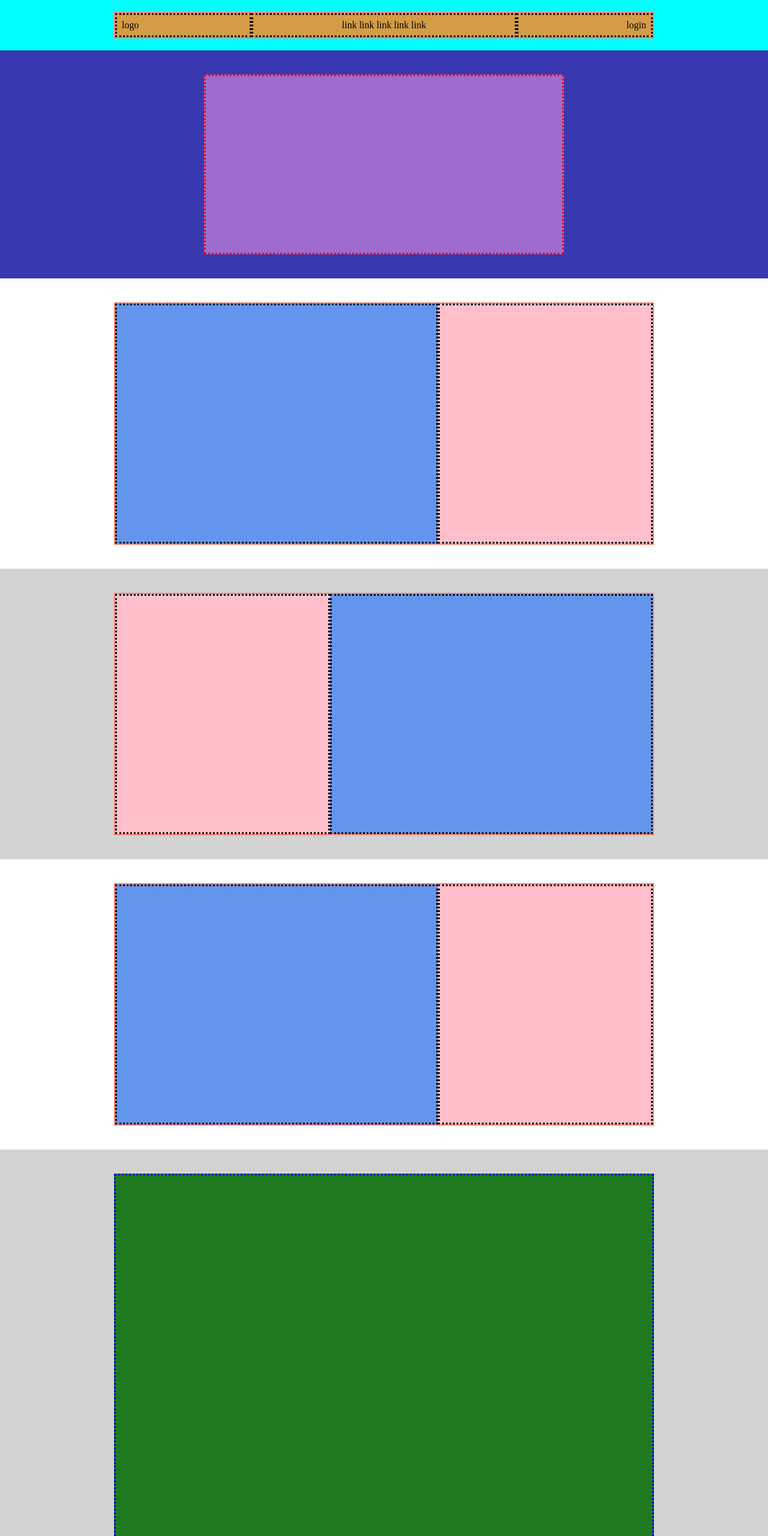
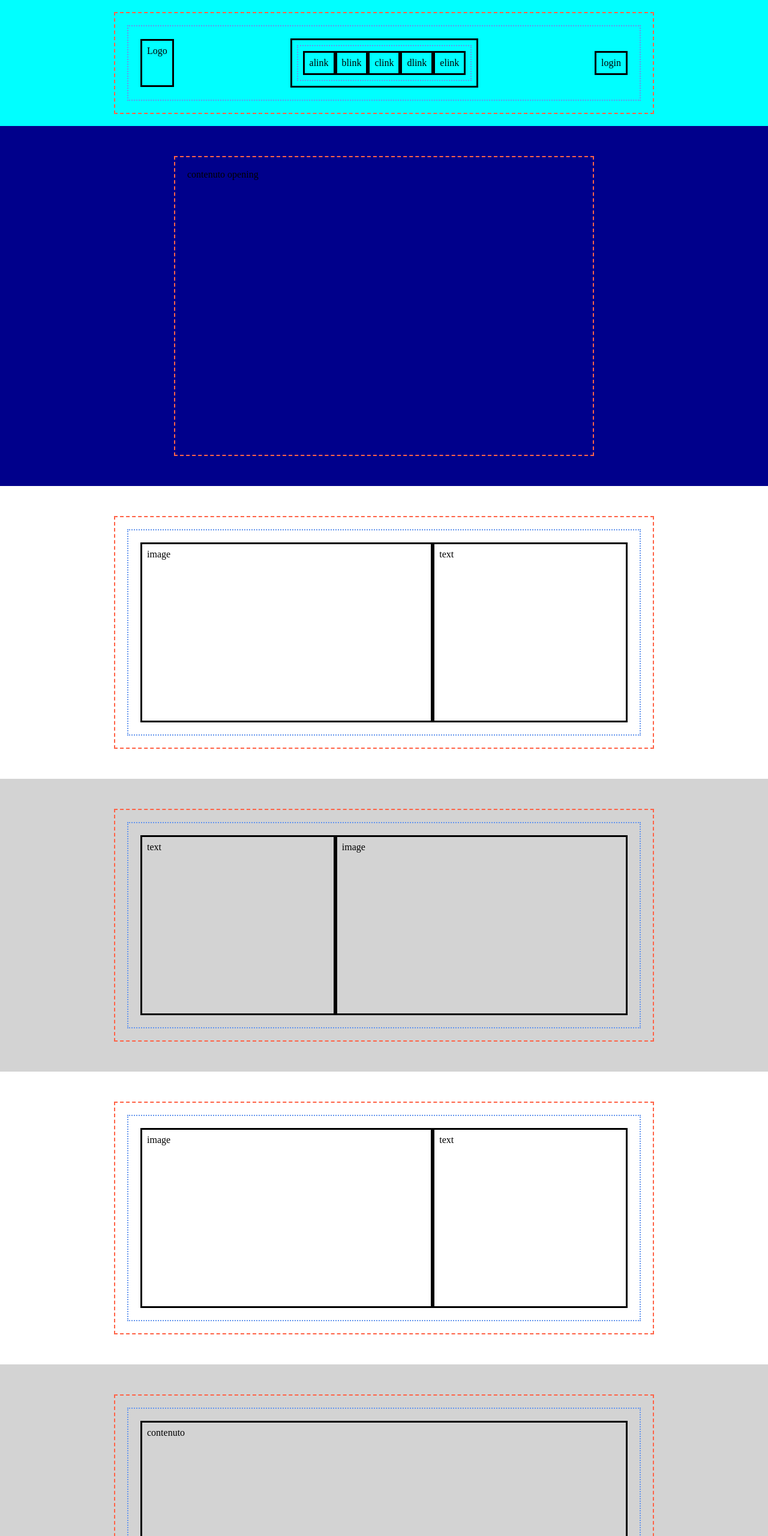
Before and after one commit to BernardoClasse86/htmlcss-struttura-discord, a plain HTML site: page index.html in a window 1280 px wide. Shown: the top 2560 px of the page at 60% size. Drawn offline with Linux system fonts and the light colour scheme.

Commit message:
EDIT correzione layout

```diff
--- a/css/app.css
+++ b/css/app.css
@@ -9,172 +9,135 @@ img {
     max-width: 100%;
 }
 
-/* debug */
+ul,
+ol,
+menu {
+    list-style: none;
+}
 
-.debug header {
+
+/**********************
+debug
+**********************/
+
+.debug .main-header {
     background-color: aqua;
-    min-height: 80px;
     padding: 20px 0;
 }
 
-.debug main {
-    background-color: lightgrey;
-    min-height: 800px;
+.debug .page-footer {
+    padding: 20px 0;
 }
 
-.debug footer {
-    background-color: rgb(71, 71, 71);
-    min-height: 300px;
+.debug .container,
+.debug .container_opening {
+    border: 2px dashed tomato;
+    padding: 20px;
 }
 
 .debug [class^='col'] {
-    border: 3px dotted black;
+    border: 3px solid black;
     padding: 8px;
 }
 
 .debug .row {
-    border: 2px solid salmon;
+    border: 2px dotted cornflowerblue;
+    padding: 20px;
 }
 
-/* debug */
+.debug .opening {
+    background-color: #00008b;
+    padding: 50px 0;
+}
 
-/* header */
+.debug .opening > * {
+    min-height: 500px;
+}
 
-.container_h {
+.debug main [class^='col'] {
+    min-height: 300px;
+}
+
+.debug .page-footer {
+    border: 3px solid white;
+}
+
+/**********************
+debug
+**********************/
+
+.container {
     max-width: 900px;
     margin: 0 auto;
-    background-color: rgb(212, 156, 70);
 }
 
 .row {
     display: flex;
 }
 
-.row-col-3 > .col {
-    flex-basis: calc(100% / 3);
+.justify-between {
+    justify-content: space-between;
 }
 
-.row-col-3 > .link {
-    flex-basis: 66%;
+.items-center {
+    align-items: center;
 }
 
-.logo {
-    text-align: left;
+/* header */
+
+.logo-icon {
+    min-height: 80px;
 }
 
-.link {
-    text-align: center;
+.row.links {
+    padding: 8px;
+    justify-content: space-around;
 }
 
-.login {
-    text-align: end;
+/* main */
+
+.section {
+    padding: 50px 0;
 }
 
-/* opening */
-
 .container_opening {
+    max-width: 700px;
     margin: 0 auto;
-    padding: 40px 200px;
-    background-color: rgb(56, 56, 177);
-}
-
-.opening_box {
-    background-color: rgb(159, 107, 207);
-    padding: 40px;
-    min-height: 300px;
-    border: 3px dotted red;
-    max-width: 600px;
-    margin: 0 auto;
-}
-
-/* sezioni centrali */
-
-/* layout pic+text */
-
-.background_one_three{
-    background-color: white;
-}
-
-.container_section {
-    max-width: 900px;
-    margin: 0 auto;
-    padding: 40px 0;
-}
-
-.row-col-2 > .figure {
-    flex-basis: 60%;
-    min-height: 400px;
-    background-color: cornflowerblue;
-}
-
-.row-col-2 > .text_one {
-    flex-basis: 40%;
-    min-height: 400px;
-    background-color: pink;
 }
 
 .reverse {
     flex-direction: row-reverse;
 }
 
-/* layout pic+text ended */
-
-.container_end {
-    margin: 0 auto;
-    padding: 40px 0;
-    max-width: 900px;
+.col-text {
+    flex-basis: 40%;
 }
 
-.content_end {
-    background-color: rgb(31, 121, 31);
-    min-height: 900px;
-    border: 3px dotted blue;
+.col-figure {
+    flex-basis: 60%;
 }
 
-/* footer start */
-
-.foot_section_one {
-    border-bottom: 1px solid white;
+.col-full {
+    flex-basis: 100%;
 }
 
-.container_foot {
-    margin: 0 auto;
-    padding: 10px 0px 20px;
-    max-width: 900px;
+.bg-grey {
+    background-color: #d3d3d3;
 }
 
-.row-col-5> .col {
-    flex-basis: calc(100% / 5);
-    min-height: 400px;
-    background-color: rgb(16, 124, 73);
+/* footer */
+
+.page-footer {
+    background-color: #23272A;
+    color: white;
 }
 
-.row-col-5> .language {
-    flex-basis: 40%;
-    background-color: tomato;
+.col-33 {
+    flex-basis: calc(100% / 3);
 }
 
-/* footer two */
-
-.container_foot_two {
-    max-width: 900px;
-    margin: 0 auto;
-    padding: 20px 0px 0px;
+.col-16 {
+    flex-basis: calc(100% / 6);
 }
 
-.container_foot_two > .row {
-    background-color: aqua;
-}
-
-.row-col-foot {
-    justify-content: space-between;
-    padding: 10px 0px;
-}
-
-.logo_end {
-    background-color: pink;
-}
-
-.register {
-    background-color: pink;
-}
+/* /footer */
--- a/index.html
+++ b/index.html
@@ -5,25 +5,33 @@
     <meta http-equiv="X-UA-Compatible" content="IE=edge">
     <meta name="viewport" content="width=device-width, initial-scale=1.0">
     <title>Discord</title>
-    <link rel="stylesheet" href="css/app.css">
+    <link rel="stylesheet" href="./css/app.css">
 </head>
 <body class="debug">
 
     <!-- header w/ nav -->
 
-    <header>
-        <div class="container_h">
-            <div class="row row-col-3">
+    <header class="main-header">
+        <div class="container">
+            <div class="row justify-between items-center">
 
-                <div class="col logo">
-                    logo
+                <div class="col logo-icon">
+                    <div class="logo">
+                        Logo
+                    </div>
                 </div>
 
-                <nav class="col link">
-                    link link link link link
+                <nav class="col">
+                    <ul class="row links">
+                        <li class="col-link-1">alink</li>
+                        <li class="col-link-2">blink</li>
+                        <li class="col-link-3">clink</li>
+                        <li class="col-link-4">dlink</li>
+                        <li class="col-link-5">elink</li>
+                    </ul>
                 </nav>
 
-                <div class="col login">
+                <div class="col">
                     login
                 </div>
 
@@ -31,94 +39,172 @@
         </div>
     </header>
 
-    <!-- opening -->
+    <!-- main section articles -->
 
-    <div class="container_opening">
-        <section class="opening_box">
+    <main class="main-content">
+
+        <!-- opening -->
+
+        <section class="opening">
+
+            <div class="container_opening">
+                contenuto opening
+            </div>
 
         </section>
-    </div>
 
-    <!-- main section articles -->
+        <!-- /opening -->
 
-    <main>
+        <!-- main content -->
 
-        <section class="background_one_three">
+        <section class="section">
 
-            <div class="container_section">
-                <div class="row row-col-2">
-                    <div class="col figure"></div>
-                    <div class="col text_one"></div>
+            <div class="container">
+                <div class="row">
+                    <div class="col-figure">
+                        image
+                    </div>
+                    <div class="col-text">
+                        text
+                    </div>
+                </div>
+            </div>
+
+        </section>
+
+        <section class="section bg-grey">
+
+            <div class="container">
+                <div class="row reverse">
+                    <div class="col-figure">
+                        image
+                    </div>
+                    <div class="col-text">
+                        text
+                    </div>
                 </div>
 
             </div>
 
         </section>
 
-        <section>
+        <section class="section">
 
-            <div class="container_section">
-                <div class="row row-col-2 reverse">
-                    <div class="col figure"></div>
-                    <div class="col text_one"></div>
-                </div>
-
-            </div>
-
-        </section>
-
-        <section class="background_one_three">
-
-            <div class="container_section">
-                <div class="row row-col-2">
-                    <div class="col figure"></div>
-                    <div class="col text_one"></div>
-                </div>
-
-            </div>
-
-        </section>
-
-        <section>
-
-            <div class="container_end">
-                <div class="content_end"></div>
-
-            </div>
-
-        </section>
-
-    </main>
-
-    <!-- footers -->
-
-    <footer>
-
-        <section class="foot_section_one">
-
-            <div class="container_foot">
-                <div class="row row-col-5">
-                    <div class="col language"></div>
-                    <div class="col product"></div>
-                    <div class="col company"></div>
-                    <div class="col resources"></div>
-                    <div class="col policys"></div>
+            <div class="container">
+                <div class="row">
+                    <div class="col-figure">
+                        image
+                    </div>
+                    <div class="col-text">
+                        text
+                    </div>
                 </div>
             </div>
 
         </section>
 
-        <section class="foot-section-two">
+        <section class="section bg-grey">
 
-            <div class="container_foot_two">
-                <div class="row row-col-foot">
-                    <div class="col logo_end">logo</div>
-                    <div class="col register">bottone</div>
+            <div class="container">
+               <div class="row">
+                    <div class="col-full">
+                        contenuto
+                    </div>
+               </div>
             </div>
 
         </section>
 
+        <!-- /main content -->
+
+    </main>
+
+    <!-- footer -->
+
+    <footer class="page-footer">
+
+        <!-- footer-1 -->
+
+        <section class="section">
+
+            <div class="container">
+                <div class="row">
+                    <div class="col-33">
+                        1/3
+                    </div>
+
+                    <div class="col-16">
+                        <ul>
+                            <li>text1</li>
+                            <li>text1</li>
+                            <li>text1</li>
+                            <li>text1</li>
+                            <li>text1</li>
+                            <li>text1</li>
+                        </ul>
+                    </div>
+
+                    <div class="col-16">
+                        <ul>
+                            <li>text2</li>
+                            <li>text2</li>
+                            <li>text2</li>
+                            <li>text2</li>
+                            <li>text2</li>
+                            <li>text2</li>
+                        </ul>
+                    </div>
+
+                    <div class="col-16">
+                        <ul>
+                            <li>text3</li>
+                            <li>text3</li>
+                            <li>text3</li>
+                            <li>text3</li>
+                            <li>text3</li>
+                            <li>text3</li>
+                            <li>text3</li>
+                            <li>text3</li>
+                            <li>text3</li>
+                            <li>text3</li>
+                            <li>text3</li>
+                        </ul>
+                    </div>
+
+                    <div class="col-16">
+                        <ul>
+                            <li>text4</li>
+                            <li>text4</li>
+                            <li>text4</li>
+                            <li>text4</li>
+                            <li>text4</li>
+                            <li>text4</li>
+                        </ul>
+                    </div>
+                </div>
+            </div>
+
+        </section>
+
+        <!-- /footer-1 -->
+
+        <!-- footer-2 -->
+
+        <section class="section">
+
+            <div class="container">
+                <div class="row justify-between items-center">
+                    <div class="col">logo</div>
+                    <div class="col">bottone</div>
+            </div>
+
+        </section>
+
+        <!-- /footer-2 -->
+
     </footer>
+
+    <!-- /footer -->
 
 </body>
 </html>
```
